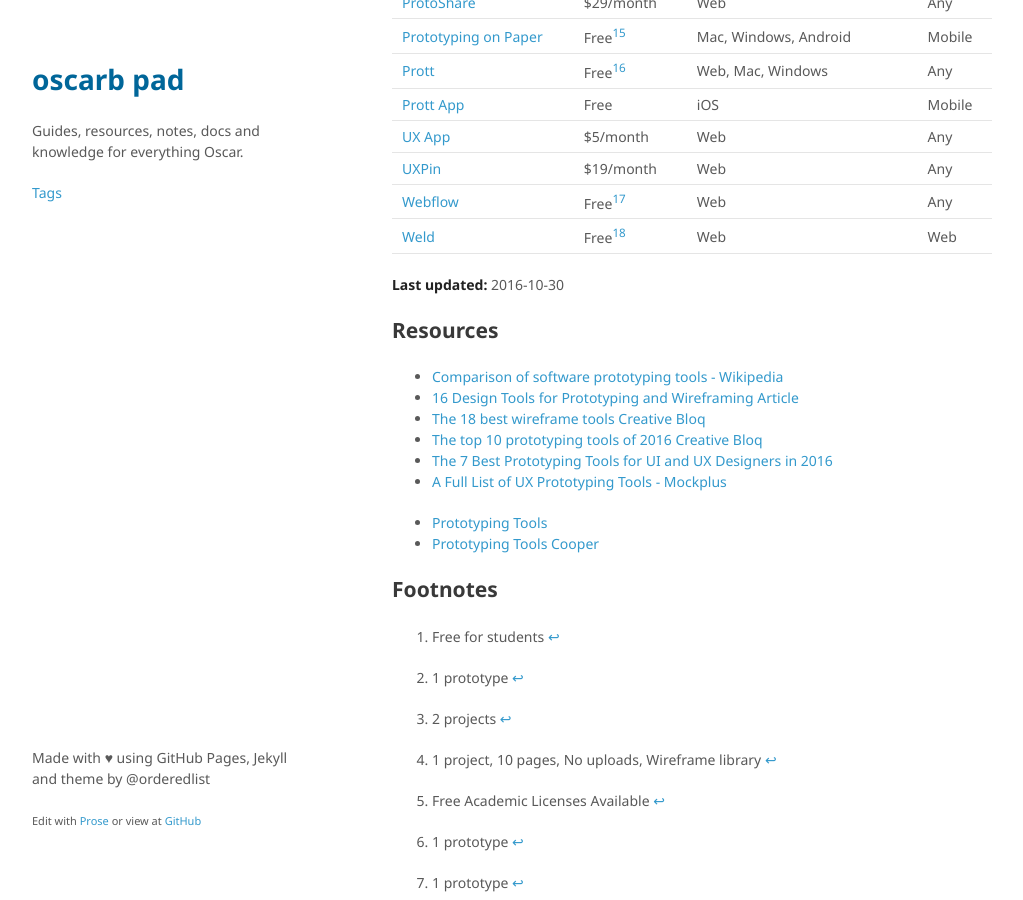
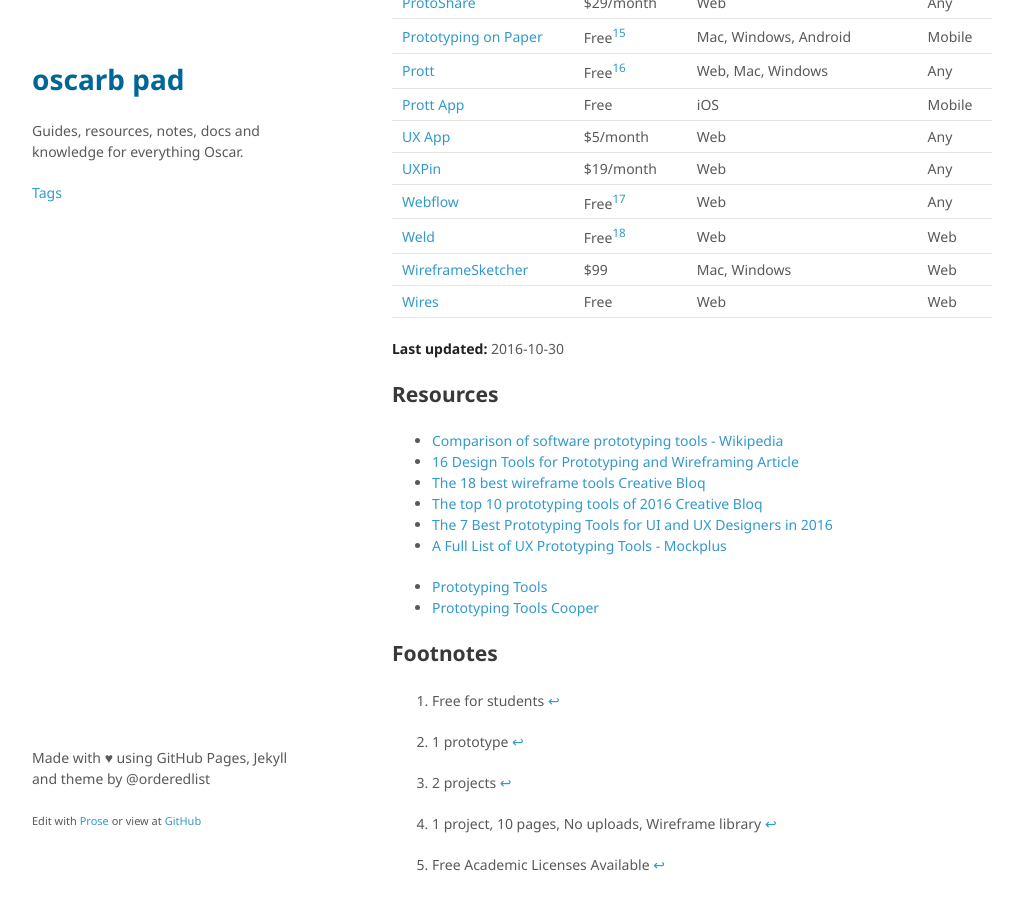
Before and after one commit to oscarb/pad, a Jekyll site: the page built from _docs/prototyping.md, in a window 1280 px wide and 900 px high, scrolled down 1694 px. Shown: the whole window, without its empty margins (128-1151 px from the left). Built offline with Jekyll 4.4.1, drawn with Linux system fonts in a browser that asks for light colours; some web fonts are replaced.

Commit message:
Updated prototyping.md

```diff
--- a/_docs/prototyping.md
+++ b/_docs/prototyping.md
@@ -68,6 +68,8 @@ Name | Lowest price | Platform | Protype for
 [UXPin](https://www.uxpin.com/) | $19/month | Web | Any
 [Webflow](https://webflow.com/) | Free[^webflow] | Web | Any
 [Weld](https://www.weld.io/) | Free[^weld] | Web | Web
+[WireframeSketcher](http://wireframesketcher.com/)  | $99 | Mac, Windows | Web
+[Wires](http://quirktools.com/wires/) | Free | Web | Web
 
 
 **Last updated:** 2016-10-30
```
